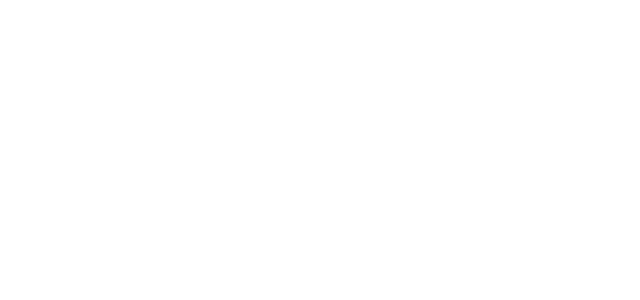
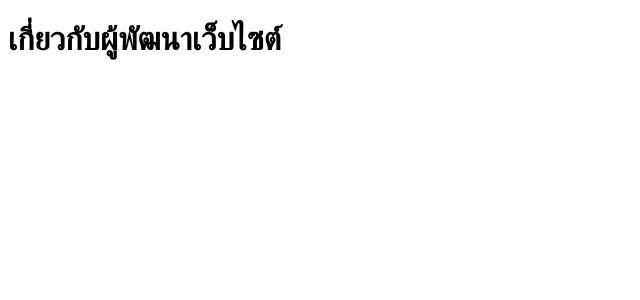
Before and after one commit to thammapakorn/nuxt-basic, a Nuxt app: page /about in a window 1280 px wide. Before the commit this address had no page. Shown: the top 300 px of the page, without its empty margins (0-640 px from the left). Built offline with nearby package versions, Linux system fonts and the light colour scheme.

Commit message:
ลองสร้าง folder และไฟล์ page หน้าอื่น เพื่อที่จะได้ลองเปลี่ยน path urtl

```diff
--- /dev/null
+++ b/pages/about.vue
@@ -0,0 +1,13 @@
+<template>
+    <div>
+        <h1>เกี่ยวกับผู้พัฒนาเว็บไซต์</h1>
+    </div>
+</template>
+
+<script setup>
+
+</script>
+
+<style lang="scss" scoped>
+
+</style>
--- /dev/null
+++ b/pages/products/detail.vue
@@ -0,0 +1,13 @@
+<template>
+    <div>
+        <h1>รายละเอียดสินค้า</h1>
+    </div>
+</template>
+
+<script setup>
+
+</script>
+
+<style lang="scss" scoped>
+
+</style>
--- /dev/null
+++ b/pages/products/index.vue
@@ -0,0 +1,13 @@
+<template>
+    <div>
+        <h1>สินค้าทั้งหมดในเว็บไซต์</h1>
+    </div>
+</template>
+
+<script setup>
+
+</script>
+
+<style lang="scss" scoped>
+
+</style>
```
